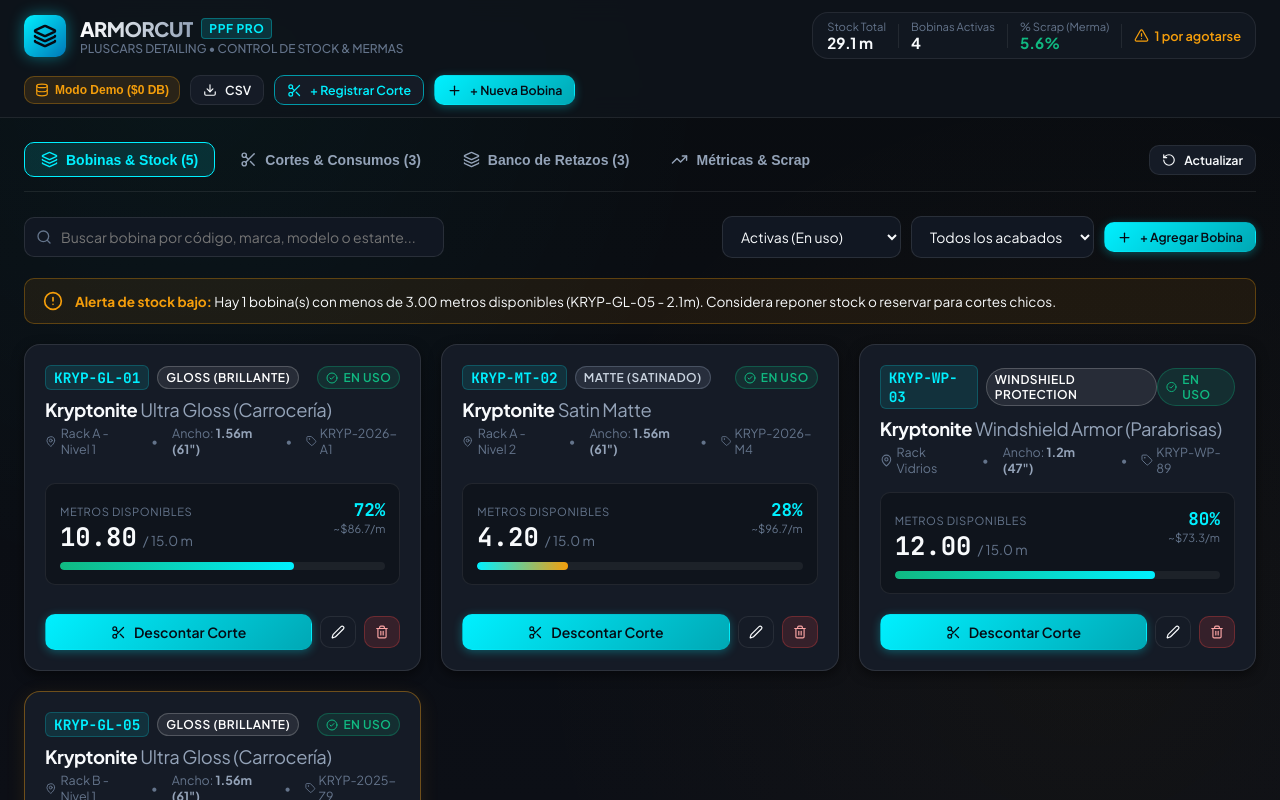
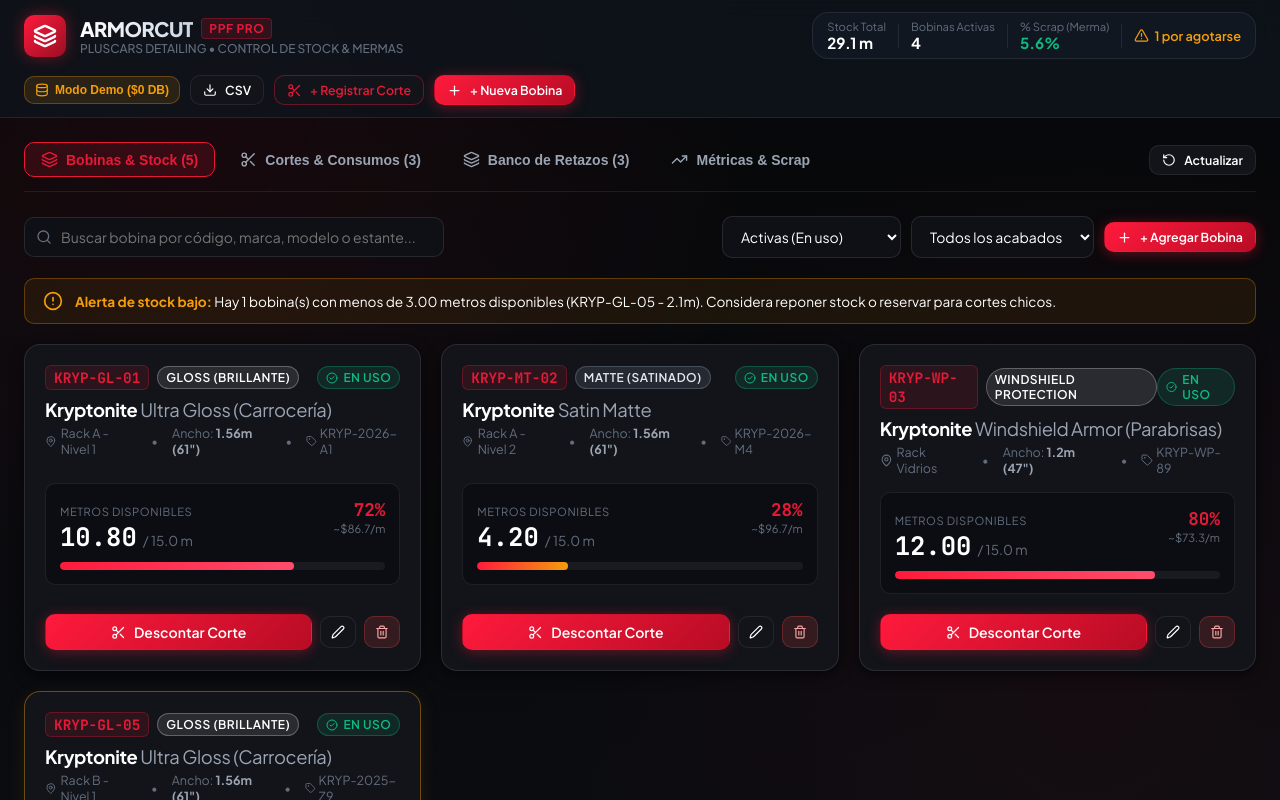
Before and after one commit to lgsoftwaredev-lab/ArmorCut, a Next.js app: page / in a window 1280 px wide. Shown: the top 800 px of the page. Built offline with nearby package versions, Linux system fonts and the light colour scheme; no server answers.

Commit message:
style: apply PlusCars brand palette (70% Negro, 20% Rojo, 10% Blanco)

```diff
--- a/src/app/globals.css
+++ b/src/app/globals.css
@@ -1,23 +1,32 @@
 /* ==============================================================================
    ARMORCUT PPF - DESIGN SYSTEM (VANILLA CSS)
    PlusCars Detailing High-End Automotive UI
+   Palette: 70% NEGRO (Obsidian/Carbon), 20% ROJO (Crimson Detailing), 10% BLANCO (Pure White)
    ============================================================================== */
 
 @import url('https://fonts.googleapis.com/css2?family=Plus+Jakarta+Sans:wght@300;400;500;600;700;800&family=JetBrains+Mono:wght@400;500;700&display=swap');
 
 :root {
-  /* Color Palette - Automotive Obsidian & Carbon */
-  --bg-main: #090c10;
-  --bg-surface: #0f141c;
-  --bg-card: #151b26;
-  --bg-card-hover: #1c2433;
-  --bg-input: #111722;
-  --bg-modal: #131924;
+  /* 70% NEGRO - Luxury Automotive Obsidian & Carbon */
+  --bg-main: #060709;
+  --bg-surface: #0c0d12;
+  --bg-card: #12141a;
+  --bg-card-hover: #181b24;
+  --bg-input: #0e1015;
+  --bg-modal: #111319;
 
-  /* Neon Cyan & Electric Accents */
-  --accent-cyan: #00f0ff;
-  --accent-cyan-glow: rgba(0, 240, 255, 0.25);
-  --accent-cyan-dark: #0099a8;
+  /* 20% ROJO - PlusCars Supercar Crimson & Racing Red */
+  --accent-red: #e61937;
+  --accent-red-hover: #ff2d4e;
+  --accent-red-glow: rgba(230, 25, 55, 0.35);
+  --accent-red-dark: #b80c25;
+  --accent-red-subtle: rgba(230, 25, 55, 0.12);
+  --accent-red-border: rgba(230, 25, 55, 0.35);
+
+  /* Fallback aliases for instant harmony across components */
+  --accent-cyan: var(--accent-red);
+  --accent-cyan-glow: var(--accent-red-glow);
+  --accent-cyan-dark: var(--accent-red-dark);
 
   /* Status Colors */
   --color-success: #10b981;
@@ -31,24 +40,24 @@
 
   /* Borders & Glassmorphism */
   --border-subtle: rgba(255, 255, 255, 0.08);
-  --border-highlight: rgba(0, 240, 255, 0.3);
+  --border-highlight: rgba(230, 25, 55, 0.45);
   --border-card: rgba(255, 255, 255, 0.1);
 
   /* Typography */
   --font-main: 'Plus Jakarta Sans', -apple-system, BlinkMacSystemFont, 'Segoe UI', Roboto, sans-serif;
   --font-mono: 'JetBrains Mono', monospace;
 
-  /* Text Colors */
-  --text-primary: #f8fafc;
-  --text-secondary: #94a3b8;
-  --text-muted: #64748b;
-  --text-dim: #475569;
+  /* 10% BLANCO - Crisp Contrast, Headings & Key Metrics */
+  --text-primary: #ffffff;
+  --text-secondary: #9aa4b2;
+  --text-muted: #626d7d;
+  --text-dim: #434c59;
 
   /* Shadows */
-  --shadow-sm: 0 2px 4px rgba(0, 0, 0, 0.4);
-  --shadow-md: 0 4px 12px rgba(0, 0, 0, 0.5);
-  --shadow-lg: 0 10px 25px rgba(0, 0, 0, 0.6);
-  --shadow-glow: 0 0 20px var(--accent-cyan-glow);
+  --shadow-sm: 0 2px 4px rgba(0, 0, 0, 0.5);
+  --shadow-md: 0 4px 14px rgba(0, 0, 0, 0.6);
+  --shadow-lg: 0 12px 30px rgba(0, 0, 0, 0.7);
+  --shadow-glow: 0 0 25px var(--accent-red-glow);
 
   /* Radius */
   --radius-sm: 6px;
@@ -76,12 +85,12 @@
   -moz-osx-font-smoothing: grayscale;
 }
 
-/* Background Subtle Mesh / Carbon texture */
+/* Background Carbon & Supercar Ambient Glow */
 body {
   background-image:
-    radial-gradient(circle at 15% 10%, rgba(0, 240, 255, 0.04) 0%, transparent 40%),
-    radial-gradient(circle at 85% 80%, rgba(245, 158, 11, 0.03) 0%, transparent 45%),
-    linear-gradient(180deg, #090c10 0%, #0c0f16 100%);
+    radial-gradient(circle at 15% 10%, rgba(230, 25, 55, 0.08) 0%, transparent 45%),
+    radial-gradient(circle at 85% 85%, rgba(230, 25, 55, 0.05) 0%, transparent 45%),
+    linear-gradient(180deg, #060709 0%, #0a0c10 100%);
   background-attachment: fixed;
 }
 
@@ -94,11 +103,11 @@
   background: var(--bg-main);
 }
 ::-webkit-scrollbar-thumb {
-  background: #252e3d;
+  background: #1c202a;
   border-radius: 4px;
 }
 ::-webkit-scrollbar-thumb:hover {
-  background: var(--accent-cyan-dark);
+  background: var(--accent-red);
 }
 
 /* Typography Helpers */
@@ -134,14 +143,15 @@
   transform: translateY(1px);
 }
 
+/* Primary CTA Button - PlusCars Detailing Red */
 .btn-primary {
-  background: linear-gradient(135deg, #00f0ff 0%, #00a8b5 100%);
-  color: #050b14;
-  box-shadow: 0 2px 10px rgba(0, 240, 255, 0.3);
+  background: linear-gradient(135deg, #ff1a3c 0%, #b80c25 100%);
+  color: #ffffff;
+  box-shadow: 0 2px 14px rgba(230, 25, 55, 0.4);
 }
 .btn-primary:hover {
-  background: linear-gradient(135deg, #33f3ff 0%, #00bed0 100%);
-  box-shadow: 0 4px 16px rgba(0, 240, 255, 0.45);
+  background: linear-gradient(135deg, #ff3352 0%, #d40e2b 100%);
+  box-shadow: 0 4px 20px rgba(230, 25, 55, 0.6);
 }
 
 .btn-secondary {
@@ -189,9 +199,9 @@
 }
 
 .badge-sealed {
-  background: rgba(0, 240, 255, 0.1);
-  color: var(--accent-cyan);
-  border: 1px solid rgba(0, 240, 255, 0.3);
+  background: rgba(230, 25, 55, 0.12);
+  color: var(--accent-red);
+  border: 1px solid rgba(230, 25, 55, 0.35);
 }
 
 .badge-depleted {
@@ -208,14 +218,14 @@
 
 /* Finish Badges */
 .badge-finish-gloss {
-  background: rgba(255, 255, 255, 0.08);
+  background: rgba(255, 255, 255, 0.1);
   color: #ffffff;
-  border: 1px solid rgba(255, 255, 255, 0.2);
+  border: 1px solid rgba(255, 255, 255, 0.25);
 }
 
 .badge-finish-matte {
   background: rgba(148, 163, 184, 0.15);
-  color: #cbd5e1;
+  color: #e2e8f0;
   border: 1px solid rgba(148, 163, 184, 0.3);
 }
 
@@ -229,7 +239,7 @@
 .modal-backdrop {
   position: fixed;
   inset: 0;
-  background-color: rgba(5, 8, 14, 0.85);
+  background-color: rgba(4, 5, 8, 0.88);
   backdrop-filter: blur(8px);
   display: flex;
   align-items: center;
@@ -247,7 +257,7 @@
   max-width: 620px;
   max-height: 90vh;
   overflow-y: auto;
-  box-shadow: 0 20px 40px rgba(0, 0, 0, 0.8), 0 0 0 1px rgba(255, 255, 255, 0.06);
+  box-shadow: 0 20px 40px rgba(0, 0, 0, 0.85), 0 0 0 1px rgba(255, 255, 255, 0.08);
   animation: slideUp 0.25s ease-out;
 }
 
@@ -291,8 +301,8 @@
 }
 
 .form-input:focus, .form-select:focus, .form-textarea:focus {
-  border-color: var(--accent-cyan);
-  box-shadow: 0 0 0 3px var(--accent-cyan-glow);
+  border-color: var(--accent-red);
+  box-shadow: 0 0 0 3px var(--accent-red-glow);
 }
 
 .form-row {
@@ -310,10 +320,10 @@
 /* Pulse animation for alerts */
 @keyframes pulseGlow {
   0%, 100% {
-    box-shadow: 0 0 8px rgba(239, 68, 68, 0.4);
+    box-shadow: 0 0 8px rgba(230, 25, 55, 0.4);
   }
   50% {
-    box-shadow: 0 0 18px rgba(239, 68, 68, 0.8);
+    box-shadow: 0 0 18px rgba(230, 25, 55, 0.8);
   }
 }
 
--- a/src/app/page.tsx
+++ b/src/app/page.tsx
@@ -208,9 +208,9 @@
                 gap: '8px',
                 padding: '8px 16px',
                 borderRadius: 'var(--radius-md)',
-                border: activeTab === 'ROLLS' ? '1px solid var(--accent-cyan)' : '1px solid transparent',
-                background: activeTab === 'ROLLS' ? 'rgba(0, 240, 255, 0.12)' : 'transparent',
-                color: activeTab === 'ROLLS' ? 'var(--accent-cyan)' : 'var(--text-secondary)',
+                border: activeTab === 'ROLLS' ? '1px solid var(--accent-red)' : '1px solid transparent',
+                background: activeTab === 'ROLLS' ? 'rgba(230, 25, 55, 0.15)' : 'transparent',
+                color: activeTab === 'ROLLS' ? 'var(--accent-red)' : 'var(--text-secondary)',
                 fontWeight: 600,
                 fontSize: '0.875rem',
                 cursor: 'pointer',
@@ -229,9 +229,9 @@
                 gap: '8px',
                 padding: '8px 16px',
                 borderRadius: 'var(--radius-md)',
-                border: activeTab === 'JOBS' ? '1px solid var(--accent-cyan)' : '1px solid transparent',
-                background: activeTab === 'JOBS' ? 'rgba(0, 240, 255, 0.12)' : 'transparent',
-                color: activeTab === 'JOBS' ? 'var(--accent-cyan)' : 'var(--text-secondary)',
+                border: activeTab === 'JOBS' ? '1px solid var(--accent-red)' : '1px solid transparent',
+                background: activeTab === 'JOBS' ? 'rgba(230, 25, 55, 0.15)' : 'transparent',
+                color: activeTab === 'JOBS' ? 'var(--accent-red)' : 'var(--text-secondary)',
                 fontWeight: 600,
                 fontSize: '0.875rem',
                 cursor: 'pointer',
@@ -250,9 +250,9 @@
                 gap: '8px',
                 padding: '8px 16px',
                 borderRadius: 'var(--radius-md)',
-                border: activeTab === 'OFFCUTS' ? '1px solid var(--accent-cyan)' : '1px solid transparent',
-                background: activeTab === 'OFFCUTS' ? 'rgba(0, 240, 255, 0.12)' : 'transparent',
-                color: activeTab === 'OFFCUTS' ? 'var(--accent-cyan)' : 'var(--text-secondary)',
+                border: activeTab === 'OFFCUTS' ? '1px solid var(--accent-red)' : '1px solid transparent',
+                background: activeTab === 'OFFCUTS' ? 'rgba(230, 25, 55, 0.15)' : 'transparent',
+                color: activeTab === 'OFFCUTS' ? 'var(--accent-red)' : 'var(--text-secondary)',
                 fontWeight: 600,
                 fontSize: '0.875rem',
                 cursor: 'pointer',
@@ -271,9 +271,9 @@
                 gap: '8px',
                 padding: '8px 16px',
                 borderRadius: 'var(--radius-md)',
-                border: activeTab === 'METRICS' ? '1px solid var(--accent-cyan)' : '1px solid transparent',
-                background: activeTab === 'METRICS' ? 'rgba(0, 240, 255, 0.12)' : 'transparent',
-                color: activeTab === 'METRICS' ? 'var(--accent-cyan)' : 'var(--text-secondary)',
+                border: activeTab === 'METRICS' ? '1px solid var(--accent-red)' : '1px solid transparent',
+                background: activeTab === 'METRICS' ? 'rgba(230, 25, 55, 0.15)' : 'transparent',
+                color: activeTab === 'METRICS' ? 'var(--accent-red)' : 'var(--text-secondary)',
                 fontWeight: 600,
                 fontSize: '0.875rem',
                 cursor: 'pointer',
--- a/src/components/Header.tsx
+++ b/src/components/Header.tsx
@@ -53,13 +53,13 @@
             width: '42px',
             height: '42px',
             borderRadius: '10px',
-            background: 'linear-gradient(135deg, #00f0ff 0%, #0077b6 100%)',
+            background: 'linear-gradient(135deg, #ff1a3c 0%, #990f23 100%)',
             display: 'flex',
             alignItems: 'center',
             justifyContent: 'center',
-            boxShadow: '0 0 15px rgba(0, 240, 255, 0.4)',
+            boxShadow: '0 0 16px rgba(230, 25, 55, 0.45)',
           }}>
-            <Layers size={24} color="#050b14" strokeWidth={2.5} />
+            <Layers size={24} color="#ffffff" strokeWidth={2.5} />
           </div>
           <div>
             <div style={{ display: 'flex', alignItems: 'center', gap: '8px' }}>
@@ -67,7 +67,7 @@
                 fontSize: '1.25rem',
                 fontWeight: 800,
                 letterSpacing: '-0.03em',
-                background: 'linear-gradient(90deg, #ffffff 0%, #94a3b8 100%)',
+                background: 'linear-gradient(90deg, #ffffff 0%, #cbd5e1 100%)',
                 WebkitBackgroundClip: 'text',
                 WebkitTextFillColor: 'transparent',
               }}>
@@ -78,9 +78,9 @@
                 fontWeight: 700,
                 padding: '2px 7px',
                 borderRadius: '4px',
-                background: 'rgba(0, 240, 255, 0.15)',
-                color: 'var(--accent-cyan)',
-                border: '1px solid rgba(0, 240, 255, 0.3)',
+                background: 'rgba(230, 25, 55, 0.15)',
+                color: 'var(--accent-red)',
+                border: '1px solid rgba(230, 25, 55, 0.35)',
                 letterSpacing: '0.05em',
               }}>
                 PPF PRO
@@ -176,7 +176,7 @@
           <button
             onClick={onOpenNewJob}
             className="btn btn-secondary btn-sm"
-            style={{ borderColor: 'var(--accent-cyan-dark)', color: 'var(--accent-cyan)' }}
+            style={{ borderColor: 'rgba(230, 25, 55, 0.4)', color: 'var(--accent-red)' }}
           >
             <Scissors size={15} />
             <span>+ Registrar Corte</span>
--- a/src/components/JobsHistoryView.tsx
+++ b/src/components/JobsHistoryView.tsx
@@ -122,7 +122,7 @@
                 {/* Left: Vehicle & Client */}
                 <div style={{ minWidth: '220px' }}>
                   <div style={{ display: 'flex', alignItems: 'center', gap: '8px', marginBottom: '4px' }}>
-                    <Car size={16} color="var(--accent-cyan)" />
+                    <Car size={16} color="var(--accent-red)" />
                     <strong style={{ fontSize: '1rem', color: 'var(--text-primary)' }}>{job.vehicle}</strong>
                     {job.licensePlate && (
                       <span className="mono" style={{
@@ -149,8 +149,8 @@
                     <span className="mono" style={{
                       fontSize: '0.75rem',
                       fontWeight: 700,
-                      color: 'var(--accent-cyan)',
-                      background: 'rgba(0, 240, 255, 0.1)',
+                      color: 'var(--accent-red)',
+                      background: 'rgba(230, 25, 55, 0.12)',
                       padding: '2px 6px',
                       borderRadius: '4px',
                     }}>
--- a/src/components/RollCard.tsx
+++ b/src/components/RollCard.tsx
@@ -47,13 +47,13 @@
   const isDepleted = roll.status === 'DEPLETED' || roll.currentMeters <= 0;
 
   // Gauge bar color
-  let gaugeColor = 'linear-gradient(90deg, #10b981 0%, #00f0ff 100%)';
+  let gaugeColor = 'linear-gradient(90deg, #ff1a3c 0%, #ff4d6d 100%)';
   if (isDepleted) {
-    gaugeColor = 'linear-gradient(90deg, #ef4444 0%, #b91c1c 100%)';
+    gaugeColor = 'linear-gradient(90deg, #ef4444 0%, #7f1d1d 100%)';
   } else if (isLowStock || percentRemaining < 25) {
     gaugeColor = 'linear-gradient(90deg, #f59e0b 0%, #ef4444 100%)';
   } else if (percentRemaining < 50) {
-    gaugeColor = 'linear-gradient(90deg, #00f0ff 0%, #f59e0b 100%)';
+    gaugeColor = 'linear-gradient(90deg, #ff1a3c 0%, #f59e0b 100%)';
   }
 
   const costPerMeter = roll.initialMeters > 0 ? (roll.costPerRoll / roll.initialMeters).toFixed(1) : '0';
@@ -79,11 +79,11 @@
             <span className="mono" style={{
               fontSize: '0.9rem',
               fontWeight: 700,
-              color: 'var(--accent-cyan)',
-              background: 'rgba(0, 240, 255, 0.1)',
+              color: 'var(--accent-red)',
+              background: 'rgba(230, 25, 55, 0.12)',
               padding: '2px 8px',
               borderRadius: 'var(--radius-sm)',
-              border: '1px solid rgba(0, 240, 255, 0.2)',
+              border: '1px solid rgba(230, 25, 55, 0.3)',
             }}>
               {roll.code}
             </span>
@@ -158,7 +158,7 @@
             <span className="mono" style={{
               fontSize: '1.1rem',
               fontWeight: 700,
-              color: isLowStock ? 'var(--color-warning)' : isDepleted ? 'var(--color-danger)' : 'var(--accent-cyan)',
+              color: isLowStock ? 'var(--color-warning)' : isDepleted ? 'var(--color-danger)' : 'var(--accent-red)',
             }}>
               {percentRemaining}%
             </span>
```
Also changed, not shown: src/components/MetricsView.tsx (+7 -7 lines), src/components/NewJobModal.tsx (+11 -11 lines), src/components/NewRollModal.tsx (+8 -8 lines), src/components/OffcutsView.tsx (+9 -9 lines), src/components/SupabaseGuideModal.tsx (+8 -8 lines).
